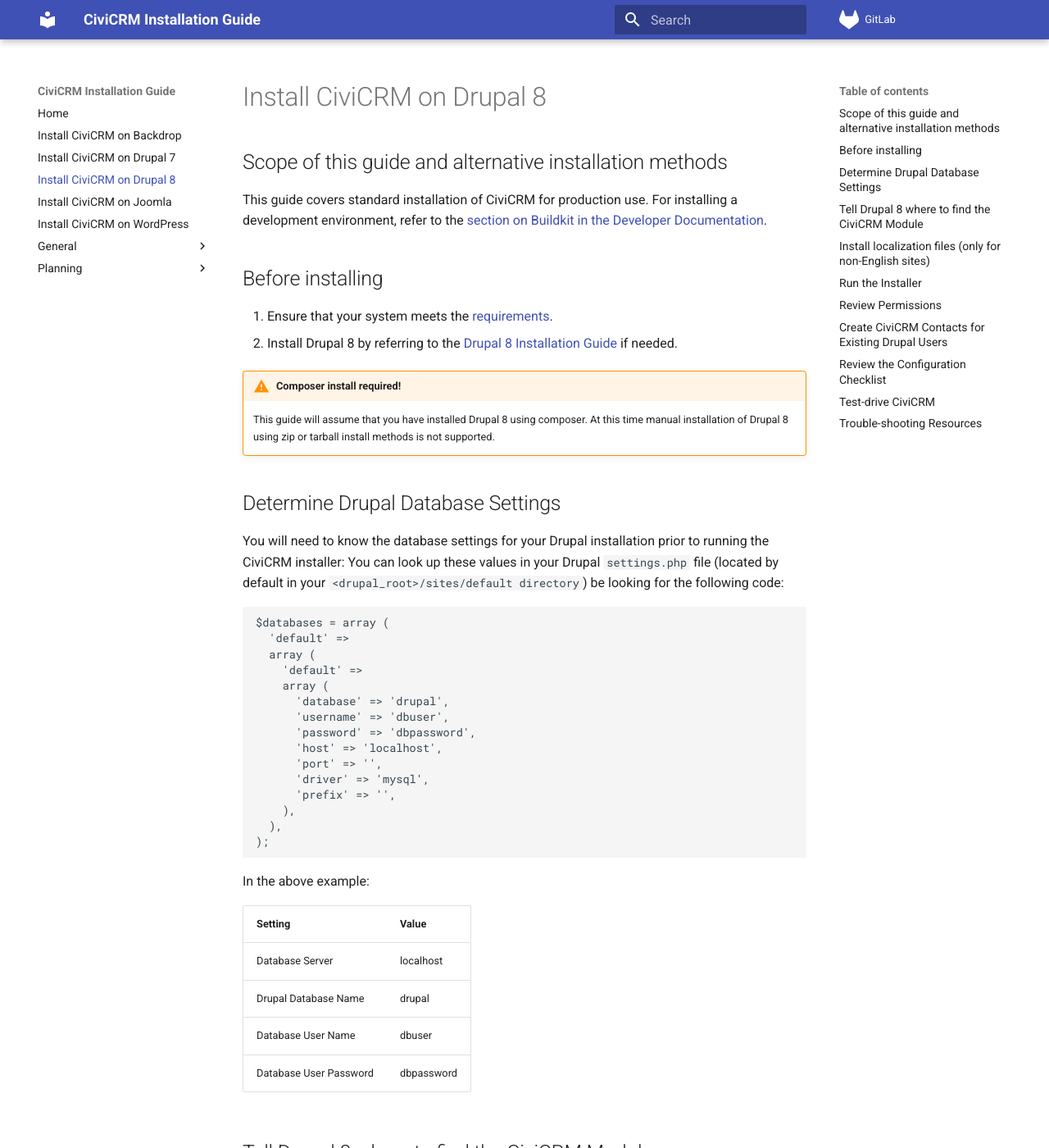
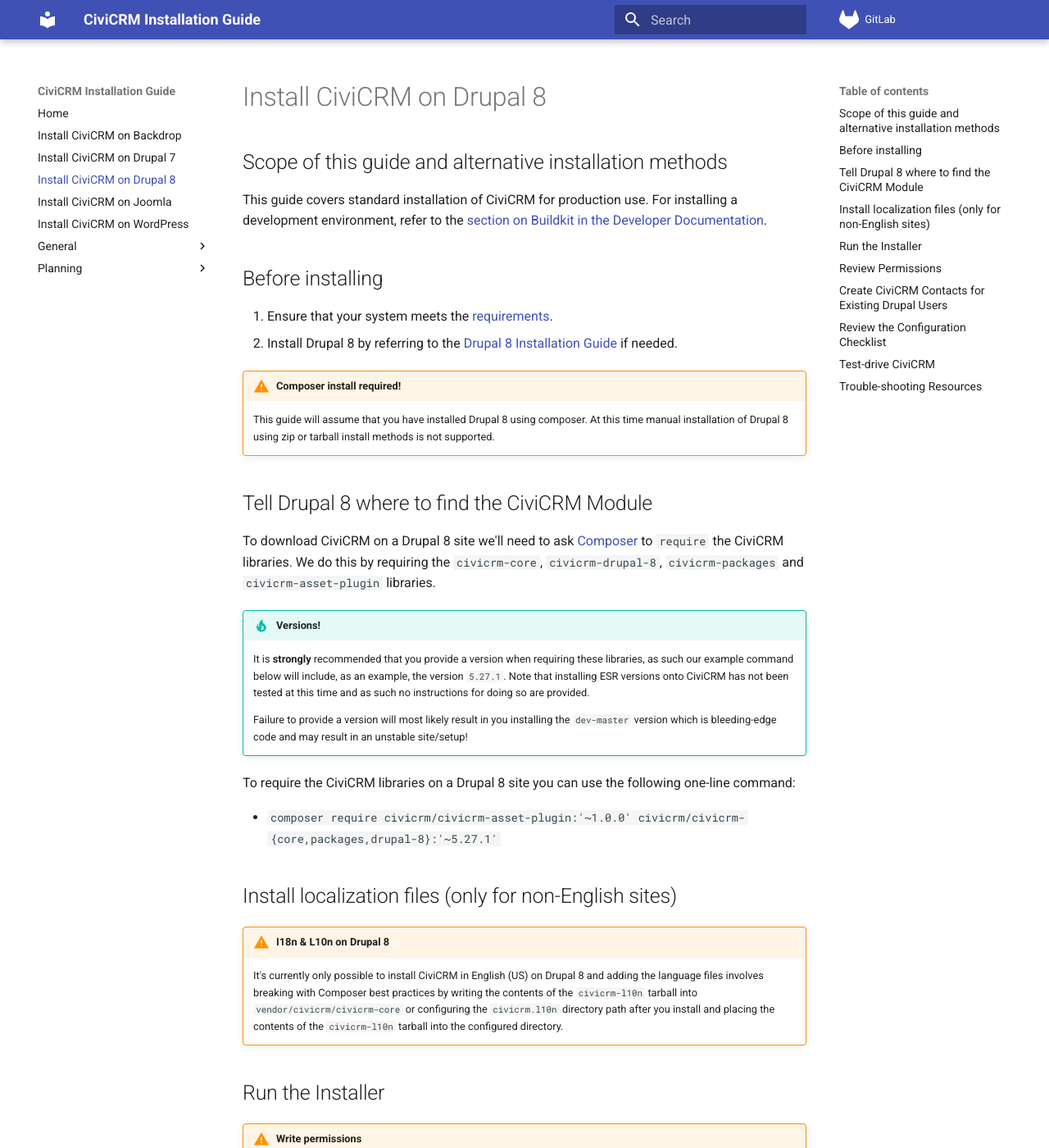
Before and after one commit to agileware/civicrm-installation-guide, an MkDocs documentation site: the page built from docs/drupal8/index.md, in a window 1280 px wide and 1400 px high. Shown: the whole window at 82% size. Built offline with MkDocs 1.6.1 and Material for MkDocs 9.7.7, drawn with Linux system fonts in a browser that asks for light colours.

Commit message:
remove_dbsettings_section

````diff
--- a/docs/drupal8/index.md
+++ b/docs/drupal8/index.md
@@ -9,37 +9,6 @@ This guide covers standard installation of CiviCRM for production use. For insta
 
 !!! warning "Composer install required!"
     This guide will assume that you have installed Drupal 8 using composer. At this time manual installation of Drupal 8 using zip or tarball install methods is not supported.
-
-## Determine Drupal Database Settings {:#db-settings}
-
-You will need to know the database settings for your Drupal installation prior to running the CiviCRM installer: You can look up these values in your Drupal `settings.php` file (located by default in your `<drupal_root>/sites/default directory`) be looking for the following code:
-
-```php
-$databases = array (
-  'default' =>
-  array (
-    'default' =>
-    array (
-      'database' => 'drupal',
-      'username' => 'dbuser',
-      'password' => 'dbpassword',
-      'host' => 'localhost',
-      'port' => '',
-      'driver' => 'mysql',
-      'prefix' => '',
-    ),
-  ),
-);
-```
-
-In the above example:
-
-| Setting                | Value      |
-| ---------------------- | ---------- |
-| Database Server        | localhost  |
-| Drupal Database Name   | drupal     |
-| Database User Name     | dbuser     |
-| Database User Password | dbpassword |
 
 ## Tell Drupal 8 where to find the CiviCRM Module {:#directory}
 
````
